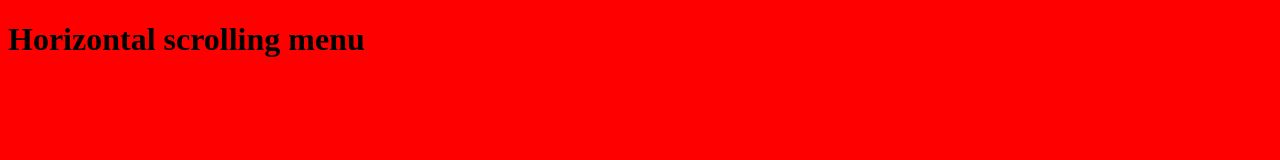
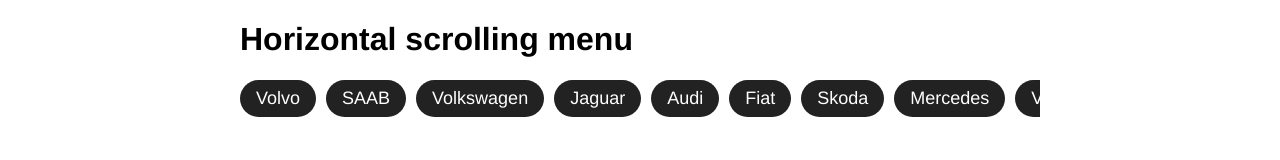
Before and after one commit to msorensson/scrollingmenu, a website: page build/index.html in a window 1280 px wide. Drawn offline with nearby package versions, Linux system fonts and the light colour scheme; files that its build step writes are made by us from their sources.

Commit message:
setup of example menu

```diff
--- /dev/null
+++ b/src/components/hsm/hsm.scss
@@ -0,0 +1,19 @@
+.hsm {}
+
+.hsm__scroller {
+    overflow-x: auto;
+    overflow-y: hidden;
+    -ms-overflow-style: -ms-autohiding-scrollbar;
+    -webkit-overflow-scrolling: touch;
+    white-space: nowrap;
+
+    &::-webkit-scrollbar {
+        display: none;
+    }
+
+    &:after {
+        content: ' ';
+        display: table;
+        clear: both;
+    }
+}
--- /dev/null
+++ b/src/components/menu/menu.scss
@@ -0,0 +1,19 @@
+.menu {
+    float: left;
+    font-size: 0;
+}
+
+.menu__item {
+    display: inline-block;
+    margin-right: 10px;
+}
+
+.menu__link {
+    font-size: 18px;
+    text-decoration: none;
+    padding: 8px 16px;
+    background: #222;
+    color: #fff;
+    border-radius: 30px;
+    display: block;
+}
--- a/src/style.scss
+++ b/src/style.scss
@@ -1,3 +1,17 @@
+*,
+*:after,
+*:before {
+    box-sizing: border-box;
+}
+
 body {
-    background: red;
+    font-family: Helvetica Neue, sans-serif;
 }
+
+.page-wrapper {
+    width: 800px;
+    margin: auto;
+}
+
+@import './components/hsm/hsm';
+@import './components/menu/menu';
```
Also changed, not shown: build/index.html.
